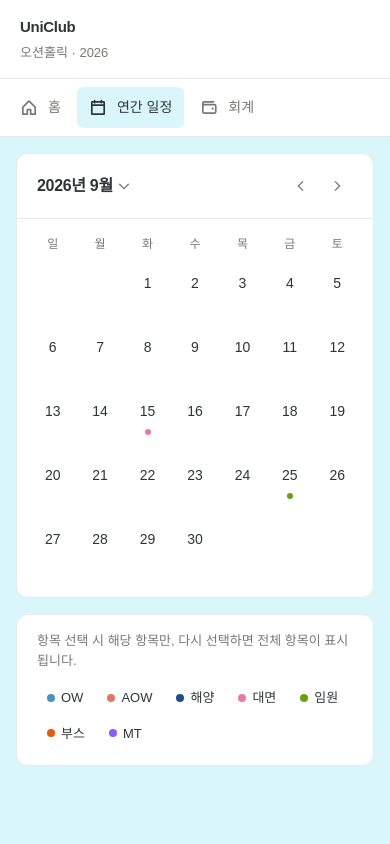
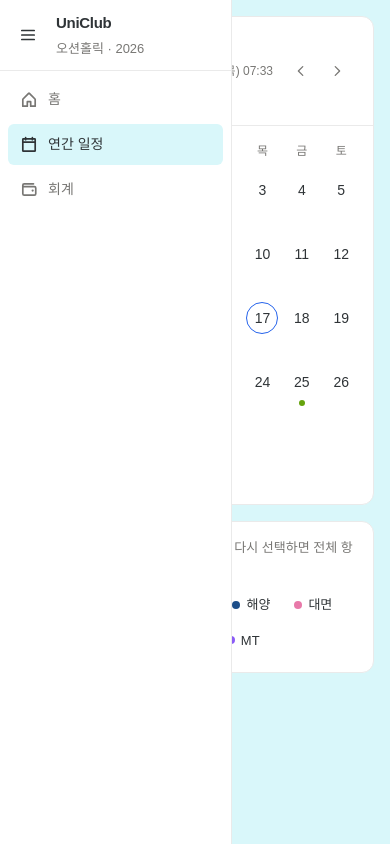
Before and after one commit to softy20/UniClub_MVP, a React (Vite) app: page / in a window 390 px wide. Built offline with nearby package versions, Linux system fonts and the light colour scheme; a web font is replaced by a local one.

Commit message:
캘린더 v2

```diff
--- a/src/App.tsx
+++ b/src/App.tsx
@@ -3,13 +3,18 @@ import club from "./data/club.json";
 import { HomeBoard } from "./components/HomeBoard";
 import { Sidebar, type AppPage } from "./components/Sidebar";
 import { YearCalendar } from "./components/YearCalendar";
-import { TODAY, buildBoard, loadDoneIds, saveDoneIds } from "./lib/board";
+import { buildBoard, loadDoneIds, saveDoneIds } from "./lib/board";
+import { useKstNow } from "./lib/kst";
 import type { ClubData } from "./lib/types";
 
 const data = club as ClubData;
 
 export default function App() {
-  const board = useMemo(() => buildBoard(data, TODAY), []);
+  const clock = useKstNow();
+  const board = useMemo(
+    () => buildBoard(data, clock.civil),
+    [clock.year, clock.month, clock.day],
+  );
   const [page, setPage] = useState<AppPage>("year");
   const [done, setDone] = useState<Set<string>>(() => loadDoneIds());
 
@@ -45,19 +50,19 @@ export default function App() {
             nextEnd={board.nextEnd}
             done={done}
             onToggle={toggle}
+            clock={clock}
           />
         </div>
       ) : (
-        <div className="flex min-h-screen flex-col lg:h-screen lg:flex-row lg:overflow-hidden">
-          <div className="lg:h-full lg:w-[232px] lg:shrink-0">
+        <div className="flex min-h-screen lg:h-screen lg:flex-row lg:overflow-hidden">
           <Sidebar
             clubName={data.club_info.club_name}
             year={data.club_info.academic_year}
             current={page}
             onNavigate={setPage}
+            rail
           />
-          </div>
-          <YearCalendar data={data} />
+          <YearCalendar data={data} clock={clock} />
         </div>
       )}
     </div>
--- a/src/components/Sidebar.tsx
+++ b/src/components/Sidebar.tsx
@@ -1,4 +1,5 @@
-import { CalendarBlank, House, Wallet } from "@phosphor-icons/react";
+import { useState } from "react";
+import { CalendarBlank, House, List, Wallet } from "@phosphor-icons/react";
 
 export type AppPage = "home" | "year";
 
@@ -13,29 +14,72 @@ type SidebarProps = {
   year: number;
   current: AppPage;
   onNavigate: (page: AppPage) => void;
+  rail?: boolean;
 };
 
-export function Sidebar({ clubName, year, current, onNavigate }: SidebarProps) {
+export function Sidebar({ clubName, year, current, onNavigate, rail = false }: SidebarProps) {
+  const [pinned, setPinned] = useState(false);
+  const [hovered, setHovered] = useState(false);
+  const expanded = !rail || pinned || hovered;
+
   return (
-    <aside className="flex flex-col border-b border-line bg-surface lg:h-full lg:border-r lg:border-b-0">
-      <div className="border-b border-line px-5 py-4 lg:py-5">
+    <div className={rail ? "relative z-30 w-14 shrink-0 self-stretch lg:h-full lg:w-[232px]" : "lg:row-span-2 lg:min-h-screen"}>
+      <aside
+        className={
+          rail
+            ? `absolute inset-y-0 left-0 z-30 flex h-full flex-col border-r border-line bg-surface transition-[width] duration-200 ease-out lg:static lg:w-[232px] ${
+                expanded ? "w-[232px]" : "w-14"
+              }`
+            : "flex flex-col border-b border-line bg-surface lg:h-full lg:border-r lg:border-b-0"
+        }
+        onMouseEnter={() => {
+          if (rail) setHovered(true);
+        }}
+        onMouseLeave={() => {
+          if (rail) setHovered(false);
+        }}
+      >
+        <div className={`border-b border-line ${rail ? "px-2 py-3 lg:px-5 lg:py-5" : "px-5 py-4 lg:py-5"}`}>
+          <div className="flex items-center gap-2">
+            {rail ? (
+              <button
+                type="button"
+                aria-label="메뉴"
+                aria-expanded={expanded}
+                onClick={() => setPinned((value) => !value)}
+                className="flex size-10 shrink-0 cursor-pointer items-center justify-center rounded-[6px] text-ink transition-colors duration-150 hover:bg-[#e6f5f5] lg:hidden"
+              >
+                <List size={18} weight="bold" aria-hidden="true" />
+              </button>
+            ) : null}
+            <div className={expanded ? "min-w-0" : "hidden min-w-0 lg:block"}>
               <p className="text-[15px] font-semibold tracking-[-0.02em] text-ink">UniClub</p>
               <p className="mt-1 text-[13px] text-muted">
                 {clubName} · {year}
               </p>
             </div>
-      <nav className="flex flex-row gap-1 p-2 lg:flex-1 lg:flex-col lg:p-3" aria-label="임원 메뉴">
+          </div>
+        </div>
+        <nav
+          className={
+            rail
+              ? "flex flex-1 flex-col gap-1 p-2 lg:p-3"
+              : "flex flex-row gap-1 p-2 lg:flex-1 lg:flex-col lg:p-3"
+          }
+          aria-label="임원 메뉴"
+        >
           {NAV.map((item) => {
             const Icon = item.icon;
             const isCurrent = item.enabled && item.id === current;
             const className = isCurrent
-            ? "flex cursor-pointer items-center gap-2.5 rounded-[6px] bg-canvas px-3 py-2.5 text-[14px] font-medium text-ink"
-            : "flex items-center gap-2.5 rounded-[6px] px-3 py-2.5 text-[14px] text-muted";
+              ? "flex cursor-pointer items-center gap-2.5 rounded-[6px] bg-canvas px-3 py-2.5 text-[14px] font-medium text-ink transition-colors duration-150 hover:bg-[#e6f5f5]"
+              : "flex cursor-pointer items-center gap-2.5 rounded-[6px] px-3 py-2.5 text-[14px] text-muted transition-colors duration-150 hover:bg-[#e6f5f5]";
+            const label = <span className={expanded ? "truncate" : "hidden lg:inline"}>{item.label}</span>;
             if (!item.enabled) {
               return (
-              <span key={item.id} className={`${className} cursor-default`}>
+                <span key={item.id} className={`${className} cursor-default hover:bg-transparent ${rail && !expanded ? "lg:gap-2.5 max-lg:justify-center max-lg:px-0" : ""}`}>
                   <Icon size={18} weight="bold" aria-hidden="true" />
-                {item.label}
+                  {label}
                 </span>
               );
             }
@@ -44,18 +88,19 @@ export function Sidebar({ clubName, year, current, onNavigate }: SidebarProps) {
                 key={item.id}
                 href={`#${item.id}`}
                 aria-current={isCurrent ? "page" : undefined}
-              className={`${className} cursor-pointer`}
+                className={`${className} cursor-pointer ${rail && !expanded ? "max-lg:justify-center max-lg:px-0" : ""}`}
                 onClick={(event) => {
                   event.preventDefault();
                   onNavigate(item.id);
                 }}
               >
                 <Icon size={18} weight="bold" aria-hidden="true" />
-              {item.label}
+                {label}
               </a>
             );
           })}
         </nav>
       </aside>
+    </div>
   );
 }
--- a/src/components/YearCalendar.tsx
+++ b/src/components/YearCalendar.tsx
@@ -1,7 +1,7 @@
 import { useEffect, useMemo, useRef, useState } from "react";
-import { CaretDown, CaretLeft, CaretRight } from "@phosphor-icons/react";
+import { CaretDown, CaretLeft, CaretRight, X } from "@phosphor-icons/react";
 import type { ClubData } from "../lib/types";
-import { TODAY } from "../lib/board";
+import { formatKstDateTime, readKst, type KstClock } from "../lib/kst";
 import {
   LEGEND,
   WEEKDAYS,
@@ -21,6 +21,7 @@ const PHOTO_KEY = "uniclub-cal-photos-v1";
 
 type YearCalendarProps = {
   data: ClubData;
+  clock: KstClock;
 };
 
 function loadPhotos(): Record<string, string[]> {
@@ -37,14 +38,17 @@ function savePhotos(photos: Record<string, string[]>) {
   localStorage.setItem(PHOTO_KEY, JSON.stringify(photos));
 }
 
-export function YearCalendar({ data }: YearCalendarProps) {
+export function YearCalendar({ data, clock }: YearCalendarProps) {
   const allEvents = useMemo(() => buildCalendarEvents(data), [data]);
-  const [cursor, setCursor] = useState(() => new Date(TODAY.getFullYear(), TODAY.getMonth(), 1));
+  const [cursor, setCursor] = useState(() => {
+    const now = readKst();
+    return new Date(now.year, now.month - 1, 1);
+  });
   const [filter, setFilter] = useState<LegendId | null>(null);
   const [selected, setSelected] = useState<Date | null>(null);
   const [photos, setPhotos] = useState<Record<string, string[]>>(() => loadPhotos());
   const [pickerOpen, setPickerOpen] = useState(false);
-  const [pickerYear, setPickerYear] = useState(() => TODAY.getFullYear());
+  const [pickerYear, setPickerYear] = useState(() => readKst().year);
   const pickerRef = useRef<HTMLDivElement>(null);
 
   const year = cursor.getFullYear();
@@ -72,13 +76,15 @@ export function YearCalendar({ data }: YearCalendarProps) {
   }
 
   function toggleDay(day: number) {
-    const next = new Date(year, monthIndex, day);
-    setSelected((current) => (current && sameDay(current, next) ? null : next));
+    setSelected(new Date(year, monthIndex, day));
+  }
+
+  function closePanel() {
+    setSelected(null);
   }
 
   function shiftMonth(delta: number) {
     setCursor((current) => new Date(current.getFullYear(), current.getMonth() + delta, 1));
-    setSelected(null);
     setPickerOpen(false);
   }
 
@@ -91,7 +97,6 @@ export function YearCalendar({ data }: YearCalendarProps) {
 
   function jumpToMonth(nextMonthIndex: number) {
     setCursor(new Date(pickerYear, nextMonthIndex, 1));
-    setSelected(null);
     setPickerOpen(false);
   }
 
@@ -132,11 +137,12 @@ export function YearCalendar({ data }: YearCalendarProps) {
     : [];
 
   return (
-    <div className="flex min-h-0 min-w-0 flex-1 flex-col lg:h-screen lg:flex-row">
-      <div className="flex min-h-0 min-w-0 flex-1 flex-col gap-4 overflow-auto p-4 lg:p-5">
+    <div className="flex min-h-0 min-w-0 flex-1 overflow-hidden">
+      <div className="min-h-0 min-w-0 flex-1 overflow-auto">
+      <div className="mx-auto flex w-full max-w-[700px] flex-col gap-4 p-4 lg:p-5">
         <section className="rounded-[12px] border border-line bg-surface">
-          <header className="flex items-center justify-between border-b border-line px-5 py-4">
-            <div ref={pickerRef} className="relative">
+          <header className="flex items-center justify-between gap-3 border-b border-line px-5 py-4">
+            <div ref={pickerRef} className="relative min-w-0">
               <h1 className="m-0 text-[16px] font-semibold tracking-[-0.02em] text-ink">
                 <button
                   type="button"
@@ -144,7 +150,7 @@ export function YearCalendar({ data }: YearCalendarProps) {
                   aria-haspopup="dialog"
                   aria-label="연도와 월 선택"
                   onClick={togglePicker}
-                  className="flex cursor-pointer items-center gap-1 tabular tracking-[-0.02em]"
+                  className="flex cursor-pointer items-center gap-1 rounded-[6px] px-1.5 py-0.5 tabular tracking-[-0.02em] transition-colors duration-150 hover:bg-[#e6f5f5]"
                 >
                   {year}년 {monthIndex + 1}월
                   <CaretDown
@@ -166,7 +172,7 @@ export function YearCalendar({ data }: YearCalendarProps) {
                       type="button"
                       aria-label="이전 해"
                       onClick={() => setPickerYear((current) => current - 1)}
-                      className="flex size-8 cursor-pointer items-center justify-center rounded-[6px] text-muted"
+                      className="flex size-8 cursor-pointer items-center justify-center rounded-[6px] text-muted transition-colors duration-150 hover:bg-[#e6f5f5]"
                     >
                       <CaretLeft size={14} weight="bold" aria-hidden="true" />
                     </button>
@@ -175,7 +181,7 @@ export function YearCalendar({ data }: YearCalendarProps) {
                       type="button"
                       aria-label="다음 해"
                       onClick={() => setPickerYear((current) => current + 1)}
-                      className="flex size-8 cursor-pointer items-center justify-center rounded-[6px] text-muted"
+                      className="flex size-8 cursor-pointer items-center justify-center rounded-[6px] text-muted transition-colors duration-150 hover:bg-[#e6f5f5]"
                     >
                       <CaretRight size={14} weight="bold" aria-hidden="true" />
                     </button>
@@ -188,7 +194,7 @@ export function YearCalendar({ data }: YearCalendarProps) {
                           key={index}
                           type="button"
                           onClick={() => jumpToMonth(index)}
-                          className={`cursor-pointer rounded-[6px] py-2 text-[13px] text-ink ${
+                          className={`cursor-pointer rounded-[6px] py-2 text-[13px] text-ink transition-colors duration-150 hover:bg-[#e6f5f5] ${
                             active ? "bg-cal-selected font-medium" : ""
                           }`}
                         >
@@ -200,12 +206,13 @@ export function YearCalendar({ data }: YearCalendarProps) {
                 </div>
               ) : null}
             </div>
+            <p className="tabular shrink-0 text-[12px] text-muted">{formatKstDateTime(clock)}</p>
             <div className="flex gap-1">
               <button
                 type="button"
                 aria-label="이전 달"
                 onClick={() => shiftMonth(-1)}
-                className="flex size-8 cursor-pointer items-center justify-center rounded-[6px] text-muted"
+                className="flex size-8 cursor-pointer items-center justify-center rounded-[6px] text-muted transition-colors duration-150 hover:bg-[#e6f5f5]"
               >
                 <CaretLeft size={14} weight="bold" aria-hidden="true" />
               </button>
@@ -213,7 +220,7 @@ export function YearCalendar({ data }: YearCalendarProps) {
                 type="button"
                 aria-label="다음 달"
                 onClick={() => shiftMonth(1)}
-                className="flex size-8 cursor-pointer items-center justify-center rounded-[6px] text-muted"
+                className="flex size-8 cursor-pointer items-center justify-center rounded-[6px] text-muted transition-colors duration-150 hover:bg-[#e6f5f5]"
               >
                 <CaretRight size={14} weight="bold" aria-hidden="true" />
               </button>
@@ -232,6 +239,7 @@ export function YearCalendar({ data }: YearCalendarProps) {
               }
               const dayDate = new Date(year, monthIndex, day);
               const isSelected = selected !== null && sameDay(selected, dayDate);
+              const isToday = clock.year === year && clock.month === monthIndex + 1 && clock.day === day;
               const dots = dotsForEvents(eventsOn(day), filter);
               return (
                 <button
@@ -240,12 +248,12 @@ export function YearCalendar({ data }: YearCalendarProps) {
                   aria-selected={isSelected}
                   aria-expanded={isSelected}
                   onClick={() => toggleDay(day)}
-                  className="flex min-h-[64px] cursor-pointer flex-col items-center pt-1.5"
+                  className="flex min-h-[64px] cursor-pointer flex-col items-center rounded-[6px] pt-1.5 transition-colors duration-150 hover:bg-[#e6f5f5]"
                 >
                   <span
-                    className={`tabular inline-flex size-8 items-center justify-center text-[14px] text-ink ${
+                    className={`box-border tabular inline-flex size-8 items-center justify-center text-[14px] text-ink ${
                       isSelected ? "rounded-full bg-cal-selected" : ""
-                    }`}
+                    } ${isToday ? "rounded-full border-[1.5px] border-[#2563EB]" : ""}`}
                   >
                     {day}
                   </span>
@@ -277,7 +285,7 @@ export function YearCalendar({ data }: YearCalendarProps) {
                   type="button"
                   aria-pressed={pressed}
                   onClick={() => toggleFilter(item.id)}
-                  className={`flex cursor-pointer items-center gap-1.5 rounded-[6px] px-2.5 py-1.5 text-[13px] text-ink ${
+                  className={`flex cursor-pointer items-center gap-1.5 rounded-[6px] px-2.5 py-1.5 text-[13px] text-ink transition-colors duration-150 hover:bg-[#e6f5f5] ${
                     pressed ? "bg-line" : ""
                   }`}
                 >
@@ -289,20 +297,29 @@ export function YearCalendar({ data }: YearCalendarProps) {
           </div>
         </section>
       </div>
+      </div>
 
       <aside
-        className={`min-h-0 shrink-0 overflow-hidden border-line bg-surface transition-[width] duration-200 ease-out max-lg:border-t lg:h-full lg:border-l ${
-          panelOpen ? "w-full lg:w-[340px]" : "w-0 max-lg:h-0 max-lg:border-0"
+        className={`flex h-full shrink-0 flex-col overflow-hidden bg-surface transition-[width] duration-200 ease-out ${
+          panelOpen ? "w-[min(340px,100%)] border-l border-line" : "w-0"
         }`}
         aria-hidden={!panelOpen}
-        aria-label={selected ? formatPanelDate(selected) : undefined}
+        aria-label={selected ? formatPanelDate(selected, clock.year) : undefined}
       >
         {selected ? (
-          <div className="flex h-full w-full flex-col overflow-auto lg:w-[340px]">
-            <header className="border-b border-line px-5 py-4">
+          <div className="flex h-full w-[min(340px,100vw)] flex-col overflow-auto">
+            <header className="flex items-center justify-between gap-3 border-b border-line px-5 py-4">
               <h2 className="text-[16px] font-semibold tracking-[-0.02em] text-ink">
-                {formatPanelDate(selected)}
+                {formatPanelDate(selected, clock.year)}
               </h2>
+              <button
+                type="button"
+                aria-label="닫기"
+                onClick={closePanel}
+                className="flex size-8 shrink-0 cursor-pointer items-center justify-center rounded-[6px] text-muted transition-colors duration-150 hover:bg-[#e6f5f5]"
+              >
+                <X size={18} weight="bold" aria-hidden="true" />
+              </button>
             </header>
             <div className="flex-1 px-5 py-4">
               {selectedEvents.length === 0 ? (
@@ -334,7 +351,7 @@ export function YearCalendar({ data }: YearCalendarProps) {
                             ))}
                           </ul>
                         ) : null}
-                        <label className="mt-2 inline-flex cursor-pointer rounded-[6px] border border-line px-3 py-1.5 text-[13px] text-ink">
+                        <label className="mt-2 inline-flex cursor-pointer rounded-[6px] border border-line px-3 py-1.5 text-[13px] text-ink transition-colors duration-150 hover:bg-[#e6f5f5]">
                           + 사진 첨부
                           <input
                             type="file"
--- a/src/lib/board.ts
+++ b/src/lib/board.ts
@@ -1,7 +1,5 @@
 import type { BoardTask, ClubData, ClubEvent, GiftOccasion, UpcomingEvent } from "./types";
-
-/** Demo clock for 2026 academic-year seed data. */
-export const TODAY = new Date(2026, 8, 2);
+import { readKst } from "./kst";
 
 const CHUSEOK_2026 = new Date(2026, 8, 25);
 
@@ -103,7 +101,7 @@ function flattenTasks(data: ClubData): BoardTask[] {
   return [...fromEvents, ...fromGifts];
 }
 
-export function buildBoard(data: ClubData, today: Date = TODAY) {
+export function buildBoard(data: ClubData, today: Date = readKst().civil) {
   const weekStart = startOfWeek(today);
   const weekEnd = endOfWeek(today);
   const nextStart = addDays(weekEnd, 1);
@@ -164,7 +162,7 @@ export function formatRange(start: Date, end: Date): string {
   return `${start.getMonth() + 1}/${start.getDate()}–${end.getMonth() + 1}/${end.getDate()}`;
 }
 
-export function taskDdayLabel(dueDate: Date, today: Date = TODAY): { text: string; tone: "late" | "today" | "soon" | "later" } {
+export function taskDdayLabel(dueDate: Date, today: Date = readKst().civil): { text: string; tone: "late" | "today" | "soon" | "later" } {
   const days = dayDiff(today, dueDate);
   if (days < 0) return { text: `지연 ${Math.abs(days)}일`, tone: "late" };
   if (days === 0) return { text: "오늘", tone: "today" };
--- a/src/lib/calendar.ts
+++ b/src/lib/calendar.ts
@@ -1,5 +1,5 @@
 import type { ClubData, ClubEvent, GiftOccasion } from "./types";
-import { TODAY, estimateEventDate, estimateGiftDate } from "./board";
+import { estimateEventDate, estimateGiftDate } from "./board";
 
 export const LEGEND = [
   { id: "ow", label: "OW", colorClass: "bg-cal-ow" },
@@ -52,7 +52,7 @@ export function sameDay(a: Date, b: Date): boolean {
   return dateKey(a) === dateKey(b);
 }
 
-export function formatPanelDate(date: Date, todayYear: number = TODAY.getFullYear()): string {
+export function formatPanelDate(date: Date, todayYear: number): string {
   const body = `${date.getMonth() + 1}월 ${date.getDate()}일 ${WEEKDAYS[date.getDay()]}`;
   if (date.getFullYear() === todayYear) return body;
   return `${date.getFullYear()}년 ${body}`;
--- /dev/null
+++ b/src/lib/kst.ts
@@ -0,0 +1,89 @@
+import { useEffect, useState } from "react";
+
+export const KST_TIMEZONE = "Asia/Seoul";
+
+const WEEKDAYS = ["일", "월", "화", "수", "목", "금", "토"] as const;
+
+export type KstClock = {
+  year: number;
+  month: number;
+  day: number;
+  hour: number;
+  minute: number;
+  second: number;
+  weekday: (typeof WEEKDAYS)[number];
+  /** KST calendar day at noon, for D-Day and week ranges. */
+  civil: Date;
+};
+
+function partValue(parts: Intl.DateTimeFormatPart[], type: Intl.DateTimeFormatPartTypes): string {
+  return parts.find((part) => part.type === type)?.value ?? "0";
+}
+
+export function readKst(instant: Date = new Date()): KstClock {
+  const parts = new Intl.DateTimeFormat("en-US", {
+    timeZone: KST_TIMEZONE,
+    year: "numeric",
+    month: "numeric",
+    day: "numeric",
+    hour: "numeric",
+    minute: "numeric",
+    second: "numeric",
+    hourCycle: "h23",
+  }).formatToParts(instant);
+
+  const year = Number(partValue(parts, "year"));
+  const month = Number(partValue(parts, "month"));
+  const day = Number(partValue(parts, "day"));
+  const hour = Number(partValue(parts, "hour"));
+  const minute = Number(partValue(parts, "minute"));
+  const second = Number(partValue(parts, "second"));
+  const weekdayKo = new Intl.DateTimeFormat("ko-KR", {
+    timeZone: KST_TIMEZONE,
+    weekday: "short",
+  })
+    .format(instant)
+    .replace("요일", "");
+  const weekday = (WEEKDAYS as readonly string[]).includes(weekdayKo)
+    ? (weekdayKo as KstClock["weekday"])
+    : "일";
+
+  return {
+    year,
+    month,
+    day,
+    hour,
+    minute,
+    second,
+    weekday,
+    civil: new Date(year, month - 1, day, 12, 0, 0, 0),
+  };
+}
+
+export function formatKstDateTime(clock: KstClock): string {
+  const yyyy = String(clock.year);
+  const mo = String(clock.month).padStart(2, "0");
+  const dd = String(clock.day).padStart(2, "0");
+  const hh = String(clock.hour).padStart(2, "0");
+  const mm = String(clock.minute).padStart(2, "0");
+  return `${yyyy}.${mo}.${dd} (${clock.weekday}) ${hh}:${mm}`;
+}
+
+export function useKstNow(): KstClock {
+  const [clock, setClock] = useState(() => readKst());
+
+  useEffect(() => {
+    let intervalId = 0;
+    const delay = 1000 - (Date.now() % 1000);
+    const timeoutId = window.setTimeout(() => {
+      setClock(readKst());
+      intervalId = window.setInterval(() => setClock(readKst()), 1000);
+    }, delay);
+    return () => {
+      window.clearTimeout(timeoutId);
+      window.clearInterval(intervalId);
+    };
+  }, []);
+
+  return clock;
+}
```
Also changed, not shown: src/components/HomeBoard.tsx (+8 -5 lines), src/components/TaskList.tsx (+4 -3 lines), 1 other file (tests, documents, lock files or other folders). Lines whose indentation alone changed are shown as unchanged.
